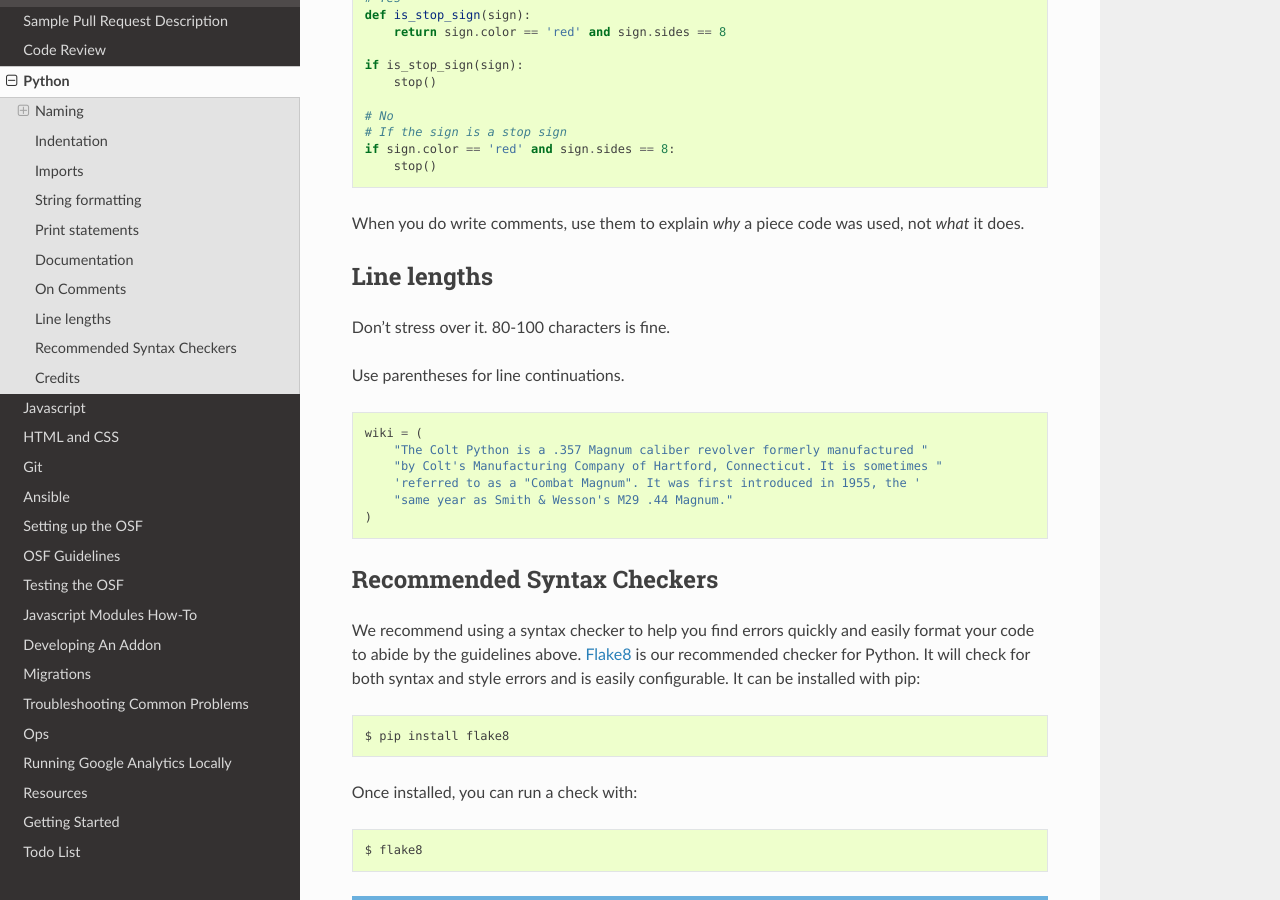
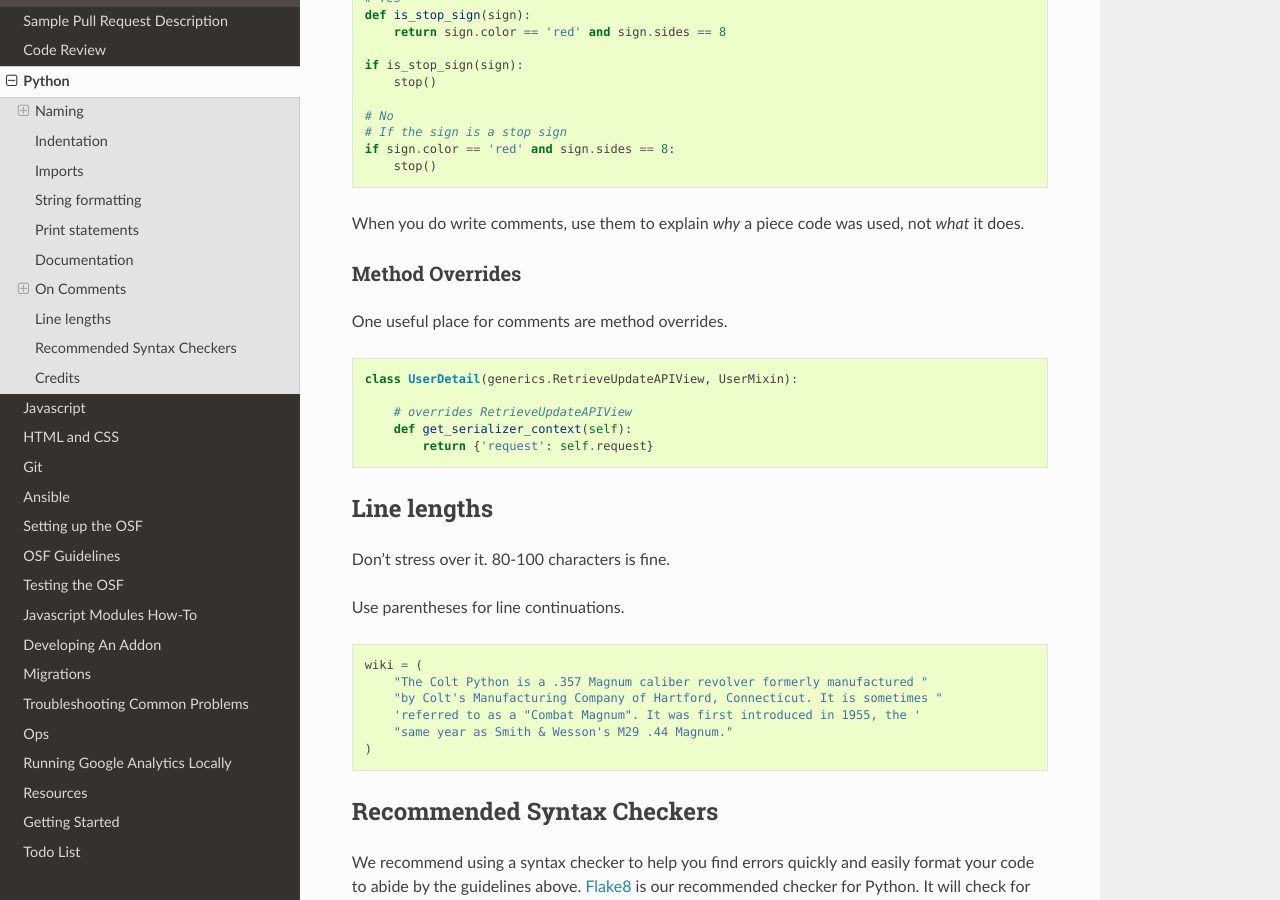
Before and after one commit to CenterForOpenScience/COSDev, a Sphinx documentation site: the page built from docs/style_guides/python.rst, in a window 1280 px wide and 900 px high, scrolled down 4224 px. Built offline with Sphinx 7.4.7 and the Read the Docs theme 2.0.0, drawn with Linux system fonts in a browser that asks for light colours.

Commit message:
Recommend comments for method overrides

```diff
--- a/docs/style_guides/python.rst
+++ b/docs/style_guides/python.rst
@@ -219,6 +219,19 @@
 
 When you do write comments, use them to explain *why* a piece code was used, not *what* it does.
 
+Method Overrides
+----------------
+
+One useful place for comments are method overrides.
+
+.. code-block:: python
+
+    class UserDetail(generics.RetrieveUpdateAPIView, UserMixin):
+
+        # overrides RetrieveUpdateAPIView
+        def get_serializer_context(self):
+            return {'request': self.request}
+
 Line lengths
 ************
 
```
